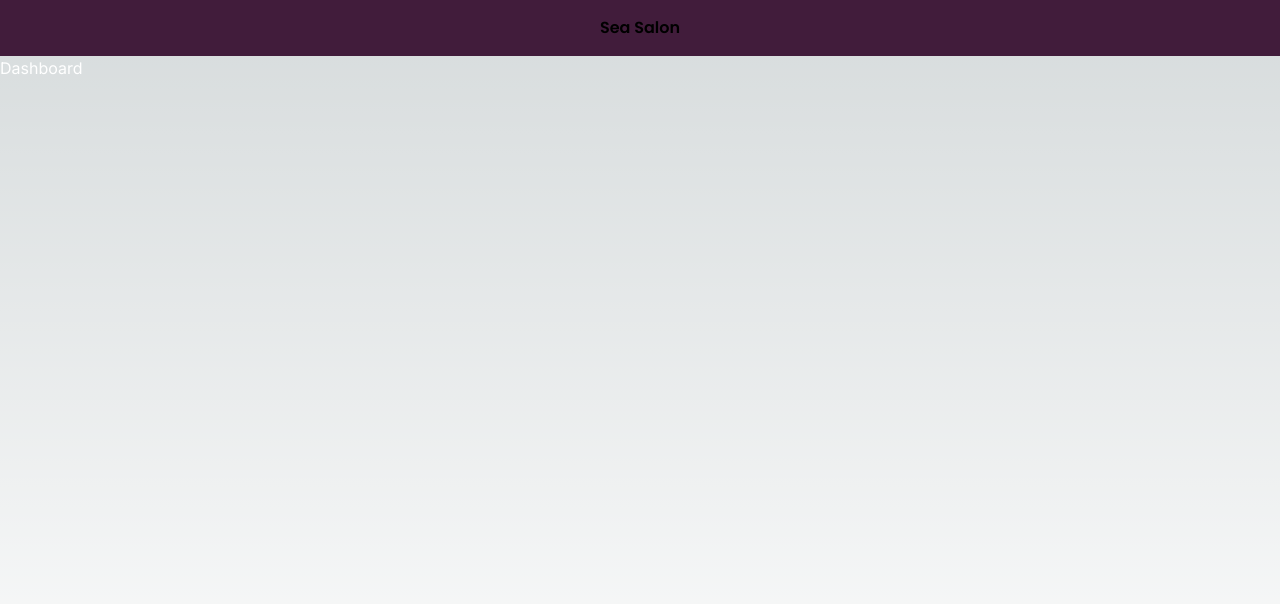
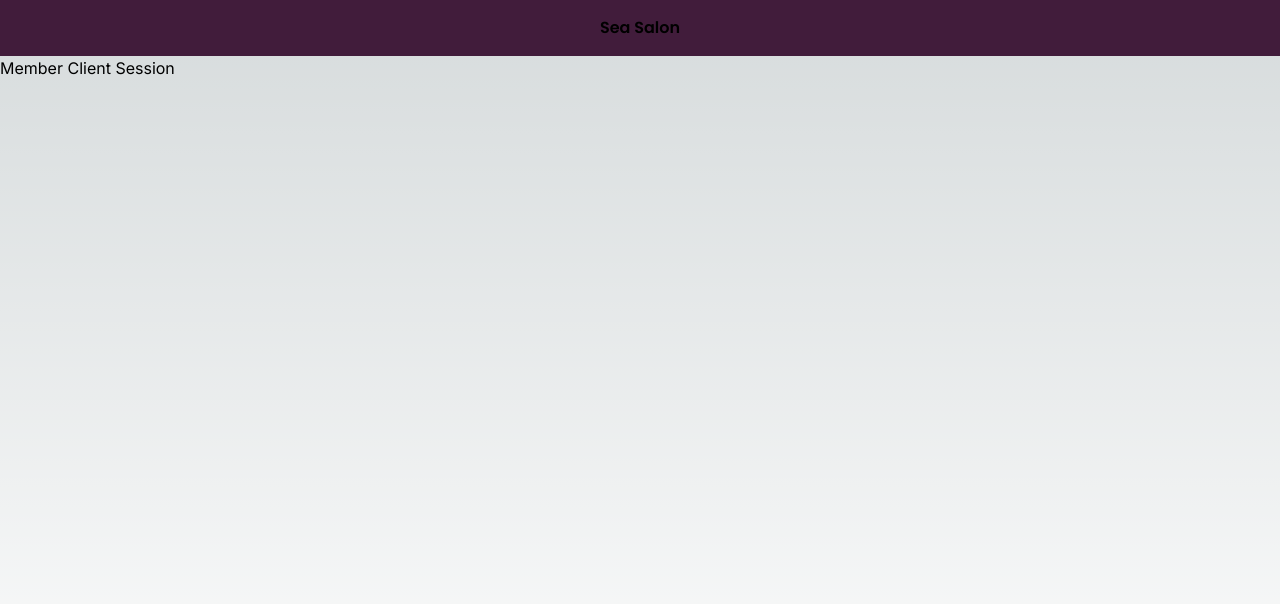
Before and after one commit to ChaiGans/sea-salon, a Next.js app: page /dashboard in a window 1280 px wide. Shown: the top 604 px of the page. Built offline with nearby package versions, Linux system fonts and the light colour scheme.

Commit message:
feat: page structure

```diff
--- a/src/app/dashboard/page.tsx
+++ b/src/app/dashboard/page.tsx
@@ -1,7 +1,24 @@
-export default function Dashboard() {
+"use client";
+
+import { useSession } from "next-auth/react";
+import { redirect } from "next/navigation";
+
+// eslint-disable-next-line @next/next/no-async-client-component
+const Member = async () => {
+  // const { data: session } = useSession({
+  //   required: true,
+  //   onUnauthenticated() {
+  //     redirect("/api/auth/signin?callbackUrl=/dashboard");
+  //   },
+  // });
+
   return (
-    <main>
-      <div className="text-white font-normal">Dashboard</div>
-    </main>
+    <div>
+      <h1>Member Client Session</h1>
+      {/* <p>{session?.user?.email}</p>
+      <p>{session?.user?.role}</p> */}
+    </div>
   );
-}
+};
+
+export default Member;
--- /dev/null
+++ b/src/app/denied/page.tsx
@@ -0,0 +1,7 @@
+export default function Denied() {
+  return (
+    <main>
+      <div className="text-white font-normal">Denied</div>
+    </main>
+  );
+}
--- a/src/app/reservations/page.tsx
+++ b/src/app/reservations/page.tsx
@@ -1,7 +1,7 @@
 export default function Reservations() {
   return (
     <main>
-      <div className="text-white font-normal">Reservations</div>
+      <div className="text-white font-normal">Only admins</div>
     </main>
   );
 }
```
